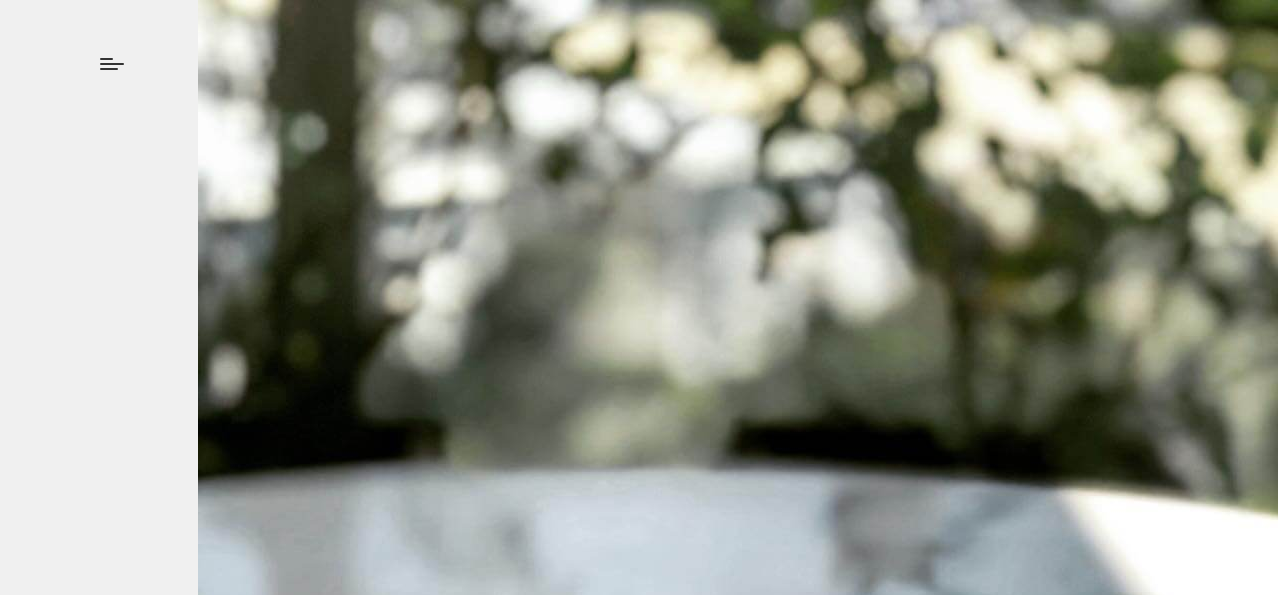
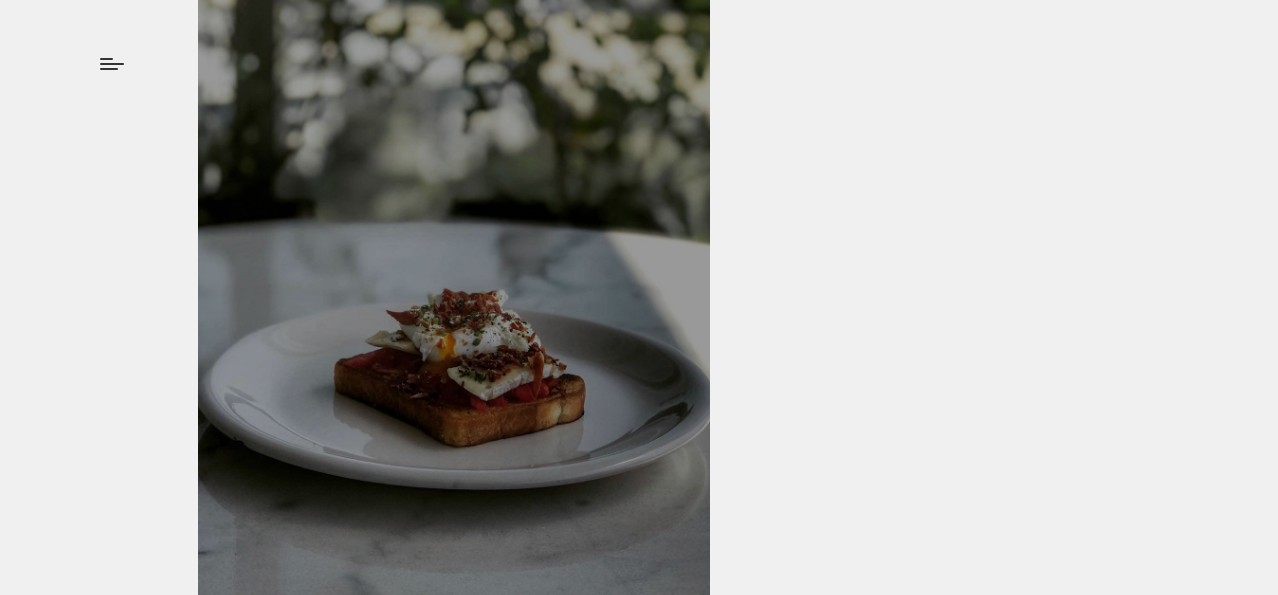
Before and after one commit to Rossette/manteca, a website: page public/index.html in a window 1280 px wide. Shown: the top 595 px of the page, 570-1848 px from the left, 1278 px wide, since content can reach past the window. Drawn offline with Linux system fonts and the light colour scheme.

Commit message:
Overlay on galery photos

```diff
--- a/public/index.html
+++ b/public/index.html
@@ -45,10 +45,18 @@
             </div>
         </div>
         <div class="right-section">
-            <img class="galery-photo" src="../resources/images/gallery/image1.jpg" alt="food photo" />
-            <img class="galery-photo" src="../resources/images/gallery/image2.jpg" alt="food photo" />
-            <img class="galery-photo" src="../resources/images/gallery/image3.jpg" alt="food photo" />
-            <img class="galery-photo" src="../resources/images/gallery/image4.jpg" alt="food photo" />
+            <div class="photo-container">
+                <img class="galery-photo" src="../resources/images/gallery/image1.jpg" alt="food photo" />
+            </div>
+            <div class="photo-container">
+                <img class="galery-photo" src="../resources/images/gallery/image2.jpg" alt="food photo" />
+            </div>
+            <div class="photo-container">
+                <img class="galery-photo" src="../resources/images/gallery/image3.jpg" alt="food photo" />
+            </div>
+            <div class="photo-container">
+                <img class="galery-photo" src="../resources/images/gallery/image4.jpg" alt="food photo" />
+            </div>
 
         </div>
     </div>
--- a/resources/scss/styles.scss
+++ b/resources/scss/styles.scss
@@ -231,14 +231,44 @@ body {
                 }
             }
         }
-
         .right-section {
             width: 40%;
             position: absolute;
             right: 0;
             top: 0;
             min-height: 100vh;
-            background: $primary-text;
+            background: $primary-gray;
+            display: flex;
+            flex-direction: column;
+            align-items: center;
+            overflow-y: auto;
+            .photo-container {
+                display: flex;
+                position: relative;
+                &:not(:last-child) {
+                    margin-bottom: 5px;
+                }
+                &::after{
+                    content: "";
+                    content: "";
+                    position: absolute;
+                    top: 0;
+                    left: 0;
+                    height: 100%;
+                    width: 100%;
+                    background-color: rgb(0 0 0 / 0.4);
+                    transition: all 0.2s linear;
+                }
+                &:hover{
+                    &::after{
+                        opacity: 0;
+                    }
+                }
+                .galery-photo {
+                    width: 100%;
+                    height: auto;
+                }
+            }
         }
     }
 }
```
Also changed, not shown: resources/css/styles.css, 1 other file.
